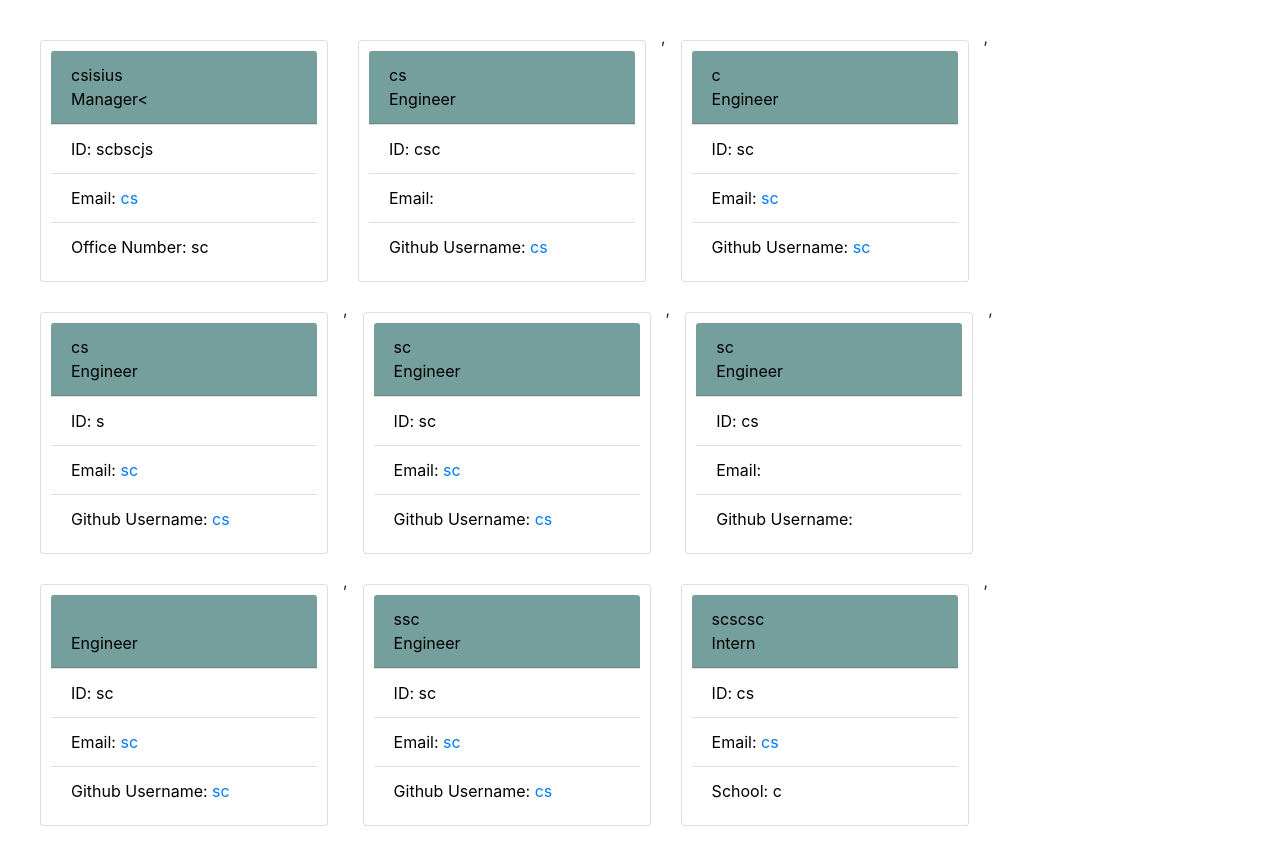
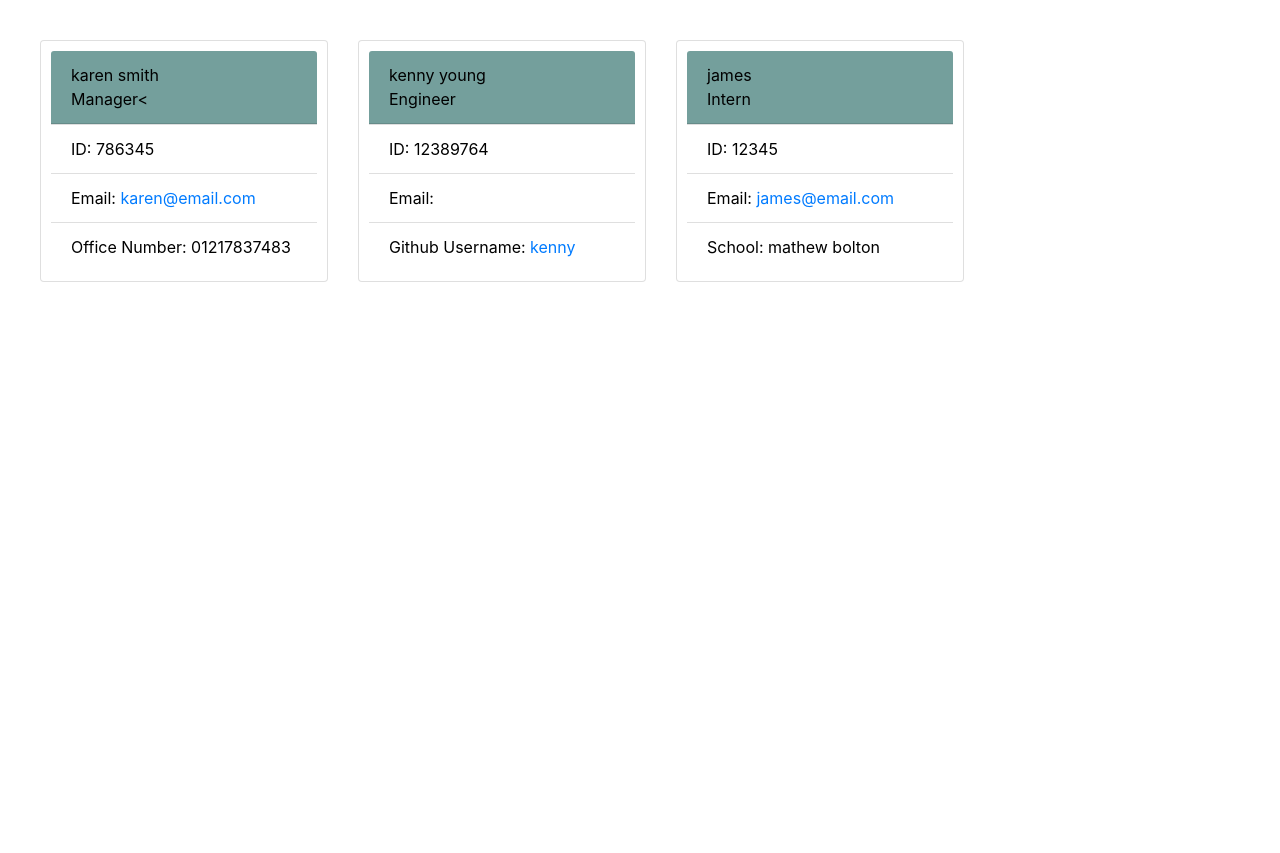
Before and after one commit to zainuabidin/Team-Player, a website: page dist/index.html in a window 1280 px wide. Shown: the part 91-944 px from the top of the page. After the commit the page ends 800 px from the top, so only its background shows below. Drawn offline with nearby package versions, Linux system fonts and the light colour scheme.

```diff
--- a/dist/index.html
+++ b/dist/index.html
@@ -21,113 +21,35 @@
 
           <div class="card" style="width: 18rem;">
             <div class="card-header">
-            csisius<br/>
+            karen smith<br/>
            <i class="fas fa-mug-hot"></i>Manager<</div>
            <ul class="list-group list-group-flush">
-            <li class="list-group-item">ID: scbscjs</li>
-            <li class="list-group-item">Email: <span id="email"><a href="xan.abdn@gmail.com">cs</a></span></li>
-            <li class="list-group-item">Office Number: sc</li>
+            <li class="list-group-item">ID: 786345</li>
+            <li class="list-group-item">Email: <span id="email"><a href="xan.abdn@gmail.com">karen@email.com</a></span></li>
+            <li class="list-group-item">Office Number: 01217837483</li>
             </ul>
         </div>
 
        <div class="card" style="width: 18rem;">
             <div class="card-header">
-            cs <br/>
+            kenny young <br/>
            <i class="fas fa-glasses"></i>Engineer </div>
            <ul class="list-group list-group-flush">
-            <li class="list-group-item">ID: csc</li>
+            <li class="list-group-item">ID: 12389764</li>
             <li class="list-group-item">Email: <span id="email"><a href="mailto:xan.abdn@gmail.com"></a></span></li>
-            <li class="list-group-item">Github Username: <a target="_blank" href="https://github.com/zainuabidin">cs</a></li>
-            </ul>
-        </div>
-     ,
-       <div class="card" style="width: 18rem;">
-            <div class="card-header">
-            c <br/>
-           <i class="fas fa-glasses"></i>Engineer </div>
-           <ul class="list-group list-group-flush">
-            <li class="list-group-item">ID: sc</li>
-            <li class="list-group-item">Email: <span id="email"><a href="mailto:xan.abdn@gmail.com">sc</a></span></li>
-            <li class="list-group-item">Github Username: <a target="_blank" href="https://github.com/zainuabidin">sc</a></li>
-            </ul>
-        </div>
-     ,
-       <div class="card" style="width: 18rem;">
-            <div class="card-header">
-            cs <br/>
-           <i class="fas fa-glasses"></i>Engineer </div>
-           <ul class="list-group list-group-flush">
-            <li class="list-group-item">ID: s</li>
-            <li class="list-group-item">Email: <span id="email"><a href="mailto:xan.abdn@gmail.com">sc</a></span></li>
-            <li class="list-group-item">Github Username: <a target="_blank" href="https://github.com/zainuabidin">cs</a></li>
-            </ul>
-        </div>
-     ,
-       <div class="card" style="width: 18rem;">
-            <div class="card-header">
-            sc <br/>
-           <i class="fas fa-glasses"></i>Engineer </div>
-           <ul class="list-group list-group-flush">
-            <li class="list-group-item">ID: sc</li>
-            <li class="list-group-item">Email: <span id="email"><a href="mailto:xan.abdn@gmail.com">sc</a></span></li>
-            <li class="list-group-item">Github Username: <a target="_blank" href="https://github.com/zainuabidin">cs</a></li>
-            </ul>
-        </div>
-     ,
-       <div class="card" style="width: 18rem;">
-            <div class="card-header">
-            sc <br/>
-           <i class="fas fa-glasses"></i>Engineer </div>
-           <ul class="list-group list-group-flush">
-            <li class="list-group-item">ID: cs</li>
-            <li class="list-group-item">Email: <span id="email"><a href="mailto:xan.abdn@gmail.com"></a></span></li>
-            <li class="list-group-item">Github Username: <a target="_blank" href="https://github.com/zainuabidin"></a></li>
-            </ul>
-        </div>
-     ,
-       <div class="card" style="width: 18rem;">
-            <div class="card-header">
-             <br/>
-           <i class="fas fa-glasses"></i>Engineer </div>
-           <ul class="list-group list-group-flush">
-            <li class="list-group-item">ID: sc</li>
-            <li class="list-group-item">Email: <span id="email"><a href="mailto:xan.abdn@gmail.com">sc</a></span></li>
-            <li class="list-group-item">Github Username: <a target="_blank" href="https://github.com/zainuabidin">sc</a></li>
-            </ul>
-        </div>
-     ,
-       <div class="card" style="width: 18rem;">
-            <div class="card-header">
-            ssc <br/>
-           <i class="fas fa-glasses"></i>Engineer </div>
-           <ul class="list-group list-group-flush">
-            <li class="list-group-item">ID: sc</li>
-            <li class="list-group-item">Email: <span id="email"><a href="mailto:xan.abdn@gmail.com">sc</a></span></li>
-            <li class="list-group-item">Github Username: <a target="_blank" href="https://github.com/zainuabidin">cs</a></li>
+            <li class="list-group-item">Github Username: <a target="_blank" href="https://github.com/zainuabidin">kenny</a></li>
             </ul>
         </div>
 
 
         <div class="card" style="width: 18rem;">
             <div class="card-header">
-            scscsc<br/>
+            james<br/>
            <i class="fas fa-user-graduate"></i>Intern</div>
            <ul class="list-group list-group-flush">
-            <li class="list-group-item">ID: cs</li>
-            <li class="list-group-item">Email: <span id="email"><a href="mailto:xan.abdn@gmail.com">cs</a></span></li>
-            <li class="list-group-item">School: c</li>
-            </ul>
-        </div>
-        ,
-
-        <div class="card" style="width: 18rem;">
-            <div class="card-header">
-            cs<br/>
-           <i class="fas fa-user-graduate"></i>Intern</div>
-           <ul class="list-group list-group-flush">
-            <li class="list-group-item">ID: cs</li>
-            <li class="list-group-item">Email: <span id="email"><a href="mailto:xan.abdn@gmail.com">sc</a></span></li>
-            <li class="list-group-item">School: cs</li>
+            <li class="list-group-item">ID: 12345</li>
+            <li class="list-group-item">Email: <span id="email"><a href="mailto:xan.abdn@gmail.com">james@email.com</a></span></li>
+            <li class="list-group-item">School: mathew bolton</li>
             </ul>
         </div>
 
```
Also changed, not shown: README.md.
